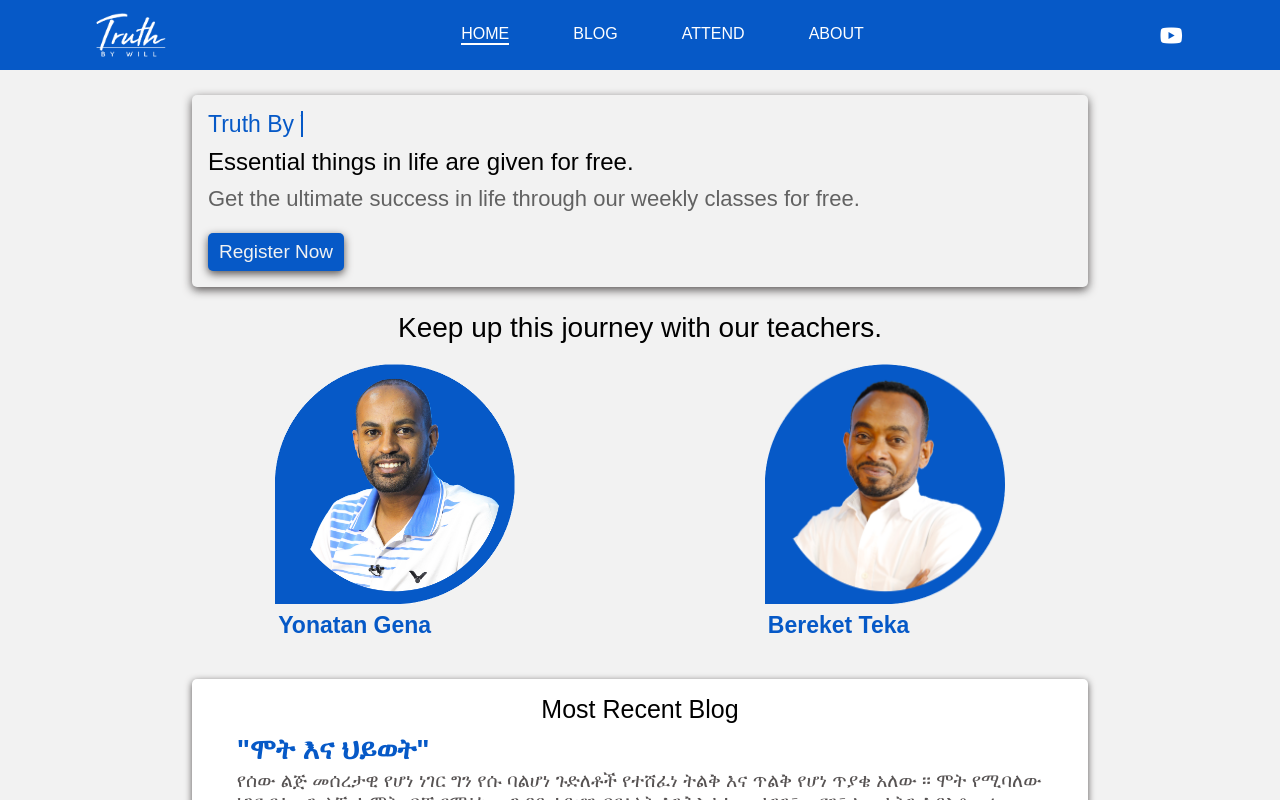
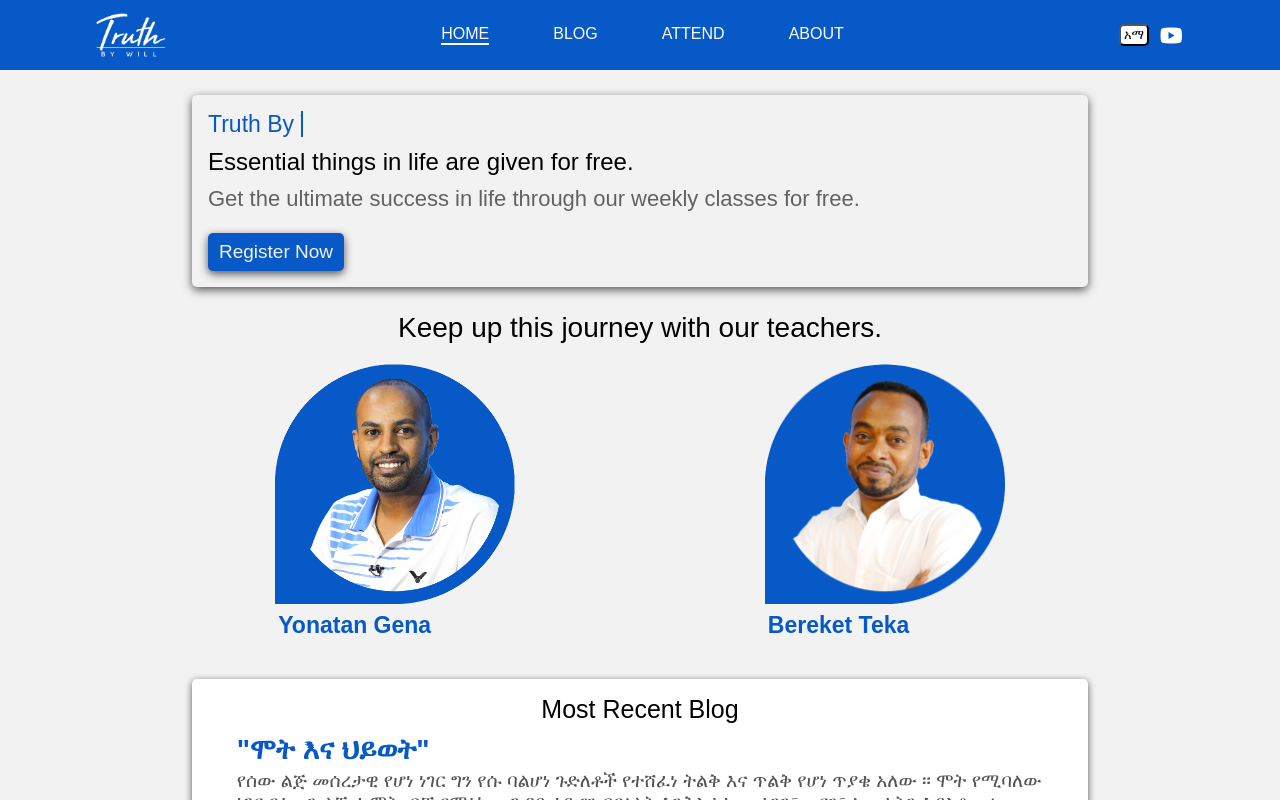
Before and after one commit to kalidmd/tbw, a React (Create React App) app: page / in a window 1280 px wide. Shown: the top 800 px of the page. Built offline with nearby package versions, Linux system fonts and the light colour scheme.

Commit message:
lang icon added to large screen nav bar

```diff
--- a/public/assets/locales/en/translation.json
+++ b/public/assets/locales/en/translation.json
@@ -31,8 +31,11 @@
 
     "register_here": "Register Here For Free!",
     "reg_name": "Name",
+    "reg_name_placeholder": "Enter Your Name",
     "reg_email": "Email",
+    "reg_email_placeholder": "Enter Your Email",
     "reg_message": "Message (optional)",
+    "reg_message_placeholder": "Leave Us a Message",
 
     "guiding_people": "Guiding people to gain the TRUTH that leads to life.",
     "country": "Addis Ababa, Ethiopia",
--- a/src/components/BurgerMenu.jsx
+++ b/src/components/BurgerMenu.jsx
@@ -142,11 +142,11 @@ function BurgerMenu() {
 
             <div className="menu--social-medias-cont">
 
-              <div className="lang-container">
-                <span className="lang-label">{t('lang')} </span>
+              <div className="burger-lang-container">
+                <span className="burger-lang-label">{t('lang')} </span>
                 <button
                   onClick={changeLang}
-                  className="lang-btn"
+                  className="burger-lang-btn"
                 >
                   {changeBtn}
                 </button>
--- a/src/components/NavBar.jsx
+++ b/src/components/NavBar.jsx
@@ -1,4 +1,7 @@
 import React, { useState } from 'react'
+import { useTranslation } from "react-i18next";
+import i18next from "i18next";
+import cookies from "js-cookie";
 import { BrowserRouter, NavLink } from 'react-router-dom';
 import '../styles/navbar.css'
 import TbwLogo from "../assets/logo/TBW_White_Transparent.png"
@@ -7,6 +10,20 @@ import YoutubeIcon from '../assets/icon/youtube-white.png'
 function NavBar() {
   // -----navbar scroll state-----
   const [navBar, setNavBar] = useState(false);
+  const { t } = useTranslation()
+  const currentLanguageCode = cookies.get('i18next') || 'en';
+  const notCurrentLanguageCode = currentLanguageCode === 'en' ? 'አማ' : 'Eng';
+
+  const [code, setCode] = useState(currentLanguageCode);
+  const [changeBtn, setChangeBtn] = useState(notCurrentLanguageCode);
+
+  const changeLang = () => {
+    const newCode = code === 'en' ? 'am' : 'en';
+    const newBtn = changeBtn === 'አማ' ? 'Eng' : 'አማ';
+    setCode(newCode);
+    setChangeBtn(newBtn);
+    i18next.changeLanguage(newCode);
+  }
 
   const scrollNavbar = () => {
     if(window.scrollY >= 25){
@@ -34,7 +51,7 @@ function NavBar() {
                 reloadDocument
                 to={"/"}
             >
-              HOME
+              {t('home')}
             </NavLink>
 
             <NavLink
@@ -45,7 +62,7 @@ function NavBar() {
                 reloadDocument
                 to={"/blog"}
             >
-              BLOG
+              {t('blog')}
             </NavLink>
 
             <NavLink
@@ -56,7 +73,7 @@ function NavBar() {
                 reloadDocument
                 to={"/attend"}
             >
-              ATTEND
+              {t('attend')}
             </NavLink>
 
             <NavLink
@@ -67,8 +84,19 @@ function NavBar() {
                 reloadDocument
                 to={"/about"}
             >
-              ABOUT
+              {t('about')}
             </NavLink>
+          </div>
+
+          <div className="lang-youtube-cont">
+            <div className="nav-lang-container">
+              {/* <span className="lang-label">{t('lang')} </span>  */}
+              <button
+                onClick={changeLang}
+                className="nav-lang-btn"
+              >
+                {changeBtn}
+              </button>
             </div>
 
             <a
@@ -79,6 +107,7 @@ function NavBar() {
             >
               <img className="nav-icon-img" src={YoutubeIcon} alt="youtube"/>
             </a>
+          </div>
 
         </div>
 
--- a/src/index.css
+++ b/src/index.css
@@ -37,8 +37,8 @@ img {
 }
 .loading-ring {
   position: absolute;
-  width: 100px;
-  height: 100px;
+  width: 80px;
+  height: 80px;
   border-radius: 50%;
   animation: loading-ring 1.5s linear infinite;
 }
@@ -62,16 +62,6 @@ img {
   border-radius: 50%;
   box-shadow: 0 0 5px rgba(255, 255, 255, .3);
 }
-/* .loading-text {
-  color: #737373;
-  font-size: 13px;
-  animation: loading-text 5s ease-in-out infinite;
-}
-@keyframes loading-text {
-  50% {
-    color: transparent;
-  }
-} */
 .link {
   text-decoration: none;
   font-size: 0;
--- a/src/styles/burgermenu.css
+++ b/src/styles/burgermenu.css
@@ -35,12 +35,12 @@
     display: flex;
 }
          /* ---LANGUAGE BUTTON--- */
-.lang-label {
+.burger-lang-label {
     color: #fff;
     font-size: 19px;
     font-weight: normal;
 }
-.lang-btn {
+.burger-lang-btn {
     width: fit-content;
     color: var(--blue);
     margin-bottom: 10px;
@@ -48,6 +48,7 @@
     background-color: #fff;
     font-size: 15px;
     border-radius: var(--border-rad);
+    cursor: pointer;
 }
           /* ---HORIZONTAL LINE--- */
 .menu--hr {
--- a/src/styles/navbar.css
+++ b/src/styles/navbar.css
@@ -63,12 +63,29 @@
 .nav-page-item:hover {
     opacity: 0.9;
 }
+.lang-youtube-cont {
+    display: flex;
+    align-items: center;
+    justify-content: space-between;
+    width: 65px;
+}
+.nav-lang-btn {
+    background-color: #fff;
+    padding: 1px 3px;
+    font-size: 13px;
+    border-radius: var(--border-rad);
+    /* border: none; */
+    cursor: pointer;
+}
 /* --MEDIA QUERY DISABLE NAV PAGES FOR SCREEN LESS THAN 481PX-- */
 @media screen and (max-width: 480px) {
     .nav-pages {
         display: none;
     }
     .nav-icon-a {
+        display: none;
+    }
+    .nav-lang-container {
         display: none;
     }
 }
```
Lines whose indentation alone changed are shown as unchanged.
